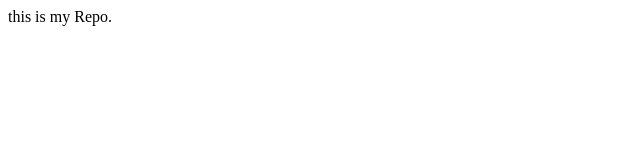
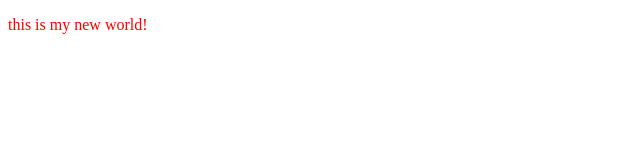
Before and after one commit to Satyamjha001/localrepo-, a plain HTML site: page LocalRepo/index.html in a window 1280 px wide. Shown: the whole page, without its empty margins (0-640 px from the left). Drawn offline with Linux system fonts and the light colour scheme.

Commit message:
new changes

```diff
--- /dev/null
+++ b/LocalRepo/ind.css
@@ -0,0 +1,3 @@
+p {
+  color: red;
+}
--- a/LocalRepo/index.html
+++ b/LocalRepo/index.html
@@ -1 +1,12 @@
-<p>this is my Repo.</p>
+<!DOCTYPE html>
+<html lang="en">
+  <head>
+    <meta charset="UTF-8" />
+    <meta name="viewport" content="width=device-width, initial-scale=1.0" />
+    <title>new project</title>
+    <link rel="stylesheet" href="ind.css" />
+  </head>
+  <body>
+    <p>this is my new world!</p>
+  </body>
+</html>
```
